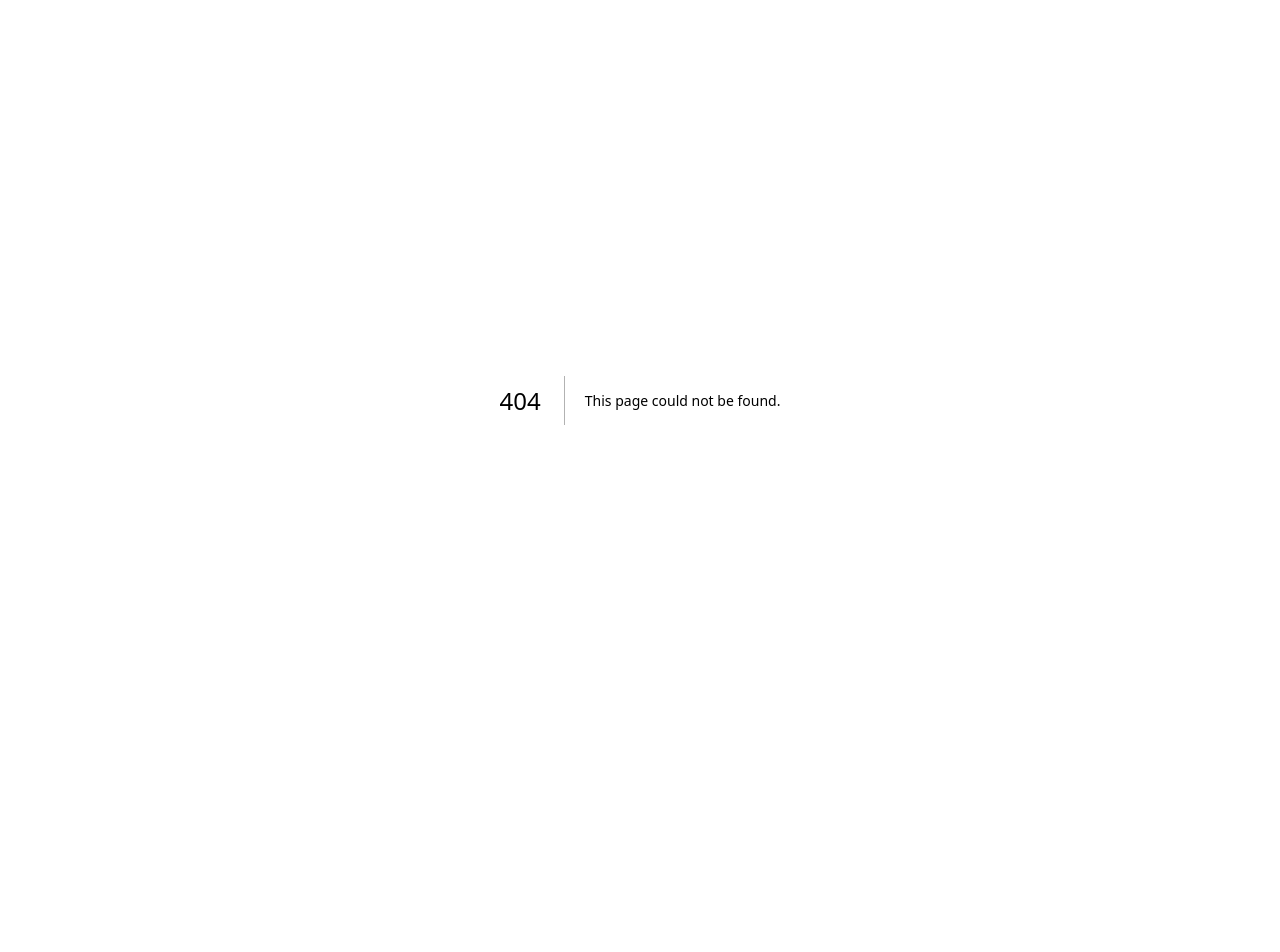
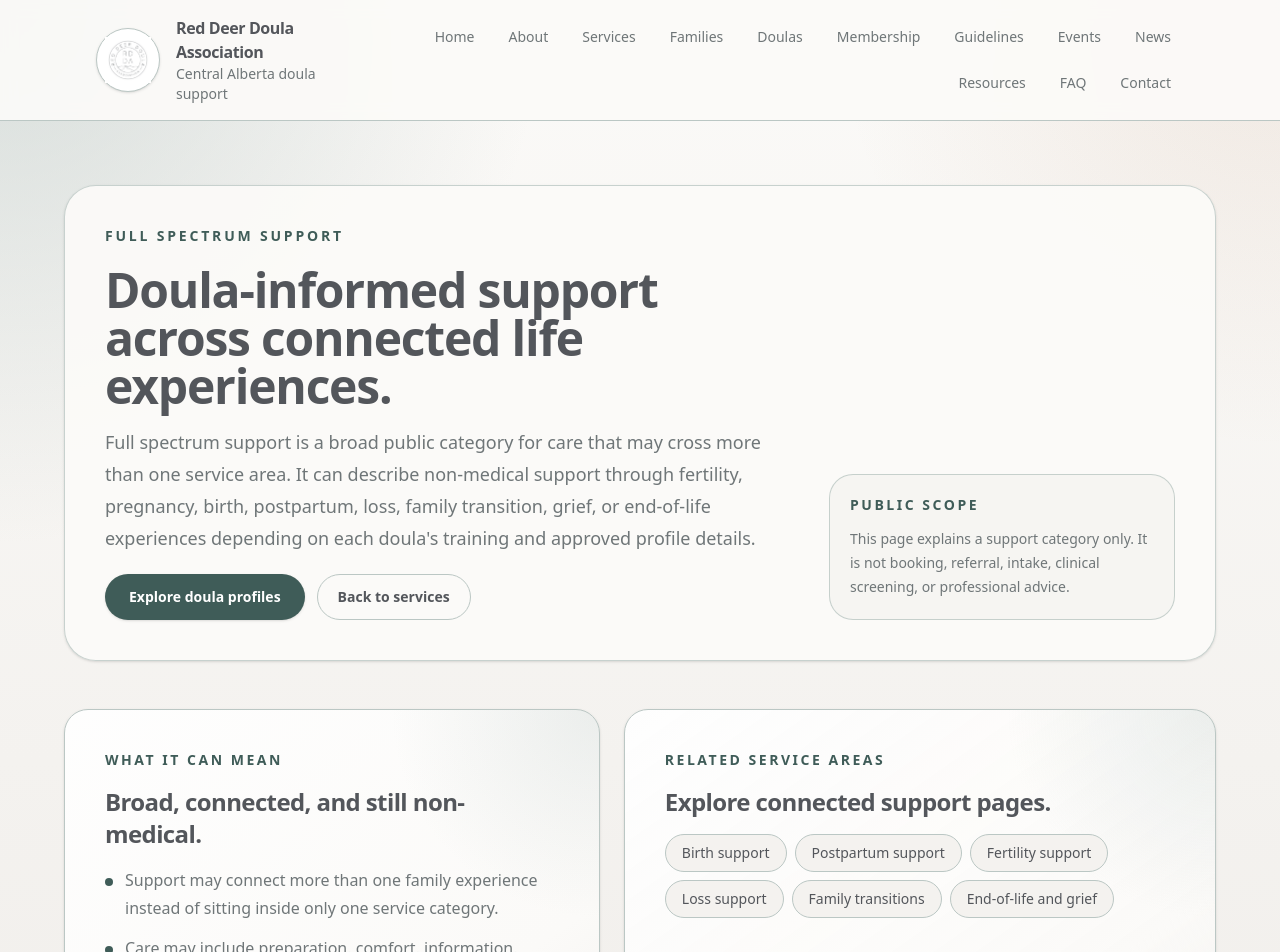
Before and after one commit to hickdwayne-rdp/rdda-platform, a Next.js app in the folder repo/: page /full-spectrum in a window 1280 px wide. Before the commit this address had no page. Shown: the top 952 px of the page. Before the commit the page ends 800 px from the top, so only its background shows below. Built offline with nearby package versions, Linux system fonts and the light colour scheme.

Commit message:
Add full spectrum doula support page

```diff
--- /dev/null
+++ b/repo/src/app/full-spectrum/page.tsx
@@ -0,0 +1,130 @@
+import Link from "next/link";
+
+import { PageContainer } from "@/components/layout/PageContainer";
+import { PageShell } from "@/components/layout/PageShell";
+import { SectionCard } from "@/components/ui/SectionCard";
+
+const supportPoints = [
+  "Support may connect more than one family experience instead of sitting inside only one service category.",
+  "Care may include preparation, comfort, information, presence, transition support, advocacy awareness, and connection to appropriate resources.",
+  "The role remains non-medical and does not replace clinical care, counselling, legal advice, crisis support, or emergency services.",
+  "Each public doula profile should still reflect the member&apos;s confirmed services, training, scope, and approved RDDA listing details."
+];
+
+const relatedPages = [
+  { label: "Birth support", href: "/birth" },
+  { label: "Postpartum support", href: "/postpartum" },
+  { label: "Fertility support", href: "/fertility" },
+  { label: "Loss support", href: "/loss" },
+  { label: "Family transitions", href: "/family-transitions" },
+  { label: "End-of-life and grief", href: "/end-of-life-grief" }
+];
+
+const primaryButtonClass =
+  "inline-flex items-center justify-center rounded-full px-6 py-3 text-sm font-semibold shadow-sm transition hover:bg-[var(--primary-hover)] focus-visible:outline-none focus-visible:ring-2 focus-visible:ring-[var(--focus-ring)] focus-visible:ring-offset-2 focus-visible:ring-offset-[var(--surface)]";
+const primaryButtonStyle = {
+  background: "var(--primary)",
+  color: "var(--surface)",
+};
+
+export const metadata = {
+  title: "Full Spectrum Support | Red Deer Doula Association",
+  description:
+    "General public explanation of full spectrum doula-informed support across connected family and lifecycle experiences."
+};
+
+export default function FullSpectrumPage() {
+  return (
+    <PageShell>
+      <PageContainer>
+        <main className="space-y-12 py-12 md:py-16">
+          <section className="overflow-hidden rounded-[2rem] border border-border/80 bg-card/95 p-6 shadow-sm md:p-10">
+            <div className="grid gap-8 lg:grid-cols-[minmax(0,1.1fr)_minmax(16rem,0.55fr)] lg:items-end">
+              <div className="space-y-5">
+                <p className="text-sm font-semibold uppercase tracking-[0.2em] text-primary">
+                  Full spectrum support
+                </p>
+                <div className="space-y-4">
+                  <h1 className="max-w-4xl text-4xl font-semibold tracking-tight text-foreground md:text-5xl">
+                    Doula-informed support across connected life experiences.
+                  </h1>
+                  <p className="max-w-3xl text-lg leading-8 text-muted-foreground">
+                    Full spectrum support is a broad public category for care
+                    that may cross more than one service area. It can describe
+                    non-medical support through fertility, pregnancy, birth,
+                    postpartum, loss, family transition, grief, or end-of-life
+                    experiences depending on each doula&apos;s training and approved
+                    profile details.
+                  </p>
+                </div>
+                <div className="flex flex-wrap gap-3">
+                  <Link href="/doulas" className={primaryButtonClass} style={primaryButtonStyle}>
+                    Explore doula profiles
+                  </Link>
+                  <Link
+                    href="/services"
+                    className="inline-flex rounded-full border border-border px-5 py-3 text-sm font-semibold text-primary transition hover:bg-background focus-visible:outline-none focus-visible:ring-2 focus-visible:ring-primary focus-visible:ring-offset-2"
+                  >
+                    Back to services
+                  </Link>
+                </div>
+              </div>
+              <div className="rounded-[1.5rem] border border-border/80 bg-background/70 p-5">
+                <p className="text-sm font-semibold uppercase tracking-[0.18em] text-primary">
+                  Public scope
+                </p>
+                <p className="mt-3 text-sm leading-6 text-muted-foreground">
+                  This page explains a support category only. It is not booking,
+                  referral, intake, clinical screening, or professional advice.
+                </p>
+              </div>
+            </div>
+          </section>
+
+          <section className="grid gap-6 lg:grid-cols-[minmax(0,0.95fr)_minmax(0,1.05fr)]">
+            <SectionCard>
+              <div className="space-y-4">
+                <p className="text-sm font-semibold uppercase tracking-[0.18em] text-primary">
+                  What it can mean
+                </p>
+                <h2 className="text-2xl font-semibold tracking-tight text-foreground">
+                  Broad, connected, and still non-medical.
+                </h2>
+                <ul className="space-y-3 leading-7 text-muted-foreground">
+                  {supportPoints.map((item) => (
+                    <li key={item} className="flex gap-3">
+                      <span className="mt-3 h-2 w-2 shrink-0 rounded-full bg-primary" />
+                      <span>{item}</span>
+                    </li>
+                  ))}
+                </ul>
+              </div>
+            </SectionCard>
+
+            <SectionCard>
+              <div className="space-y-4">
+                <p className="text-sm font-semibold uppercase tracking-[0.18em] text-primary">
+                  Related service areas
+                </p>
+                <h2 className="text-2xl font-semibold tracking-tight text-foreground">
+                  Explore connected support pages.
+                </h2>
+                <div className="flex flex-wrap gap-2">
+                  {relatedPages.map((page) => (
+                    <Link
+                      key={page.href}
+                      href={page.href}
+                      className="rounded-full border border-border bg-background px-4 py-2 text-sm font-medium text-muted-foreground transition hover:text-primary"
+                    >
+                      {page.label}
+                    </Link>
+                  ))}
+                </div>
+              </div>
+            </SectionCard>
+          </section>
+        </main>
+      </PageContainer>
+    </PageShell>
+  );
+}
```
